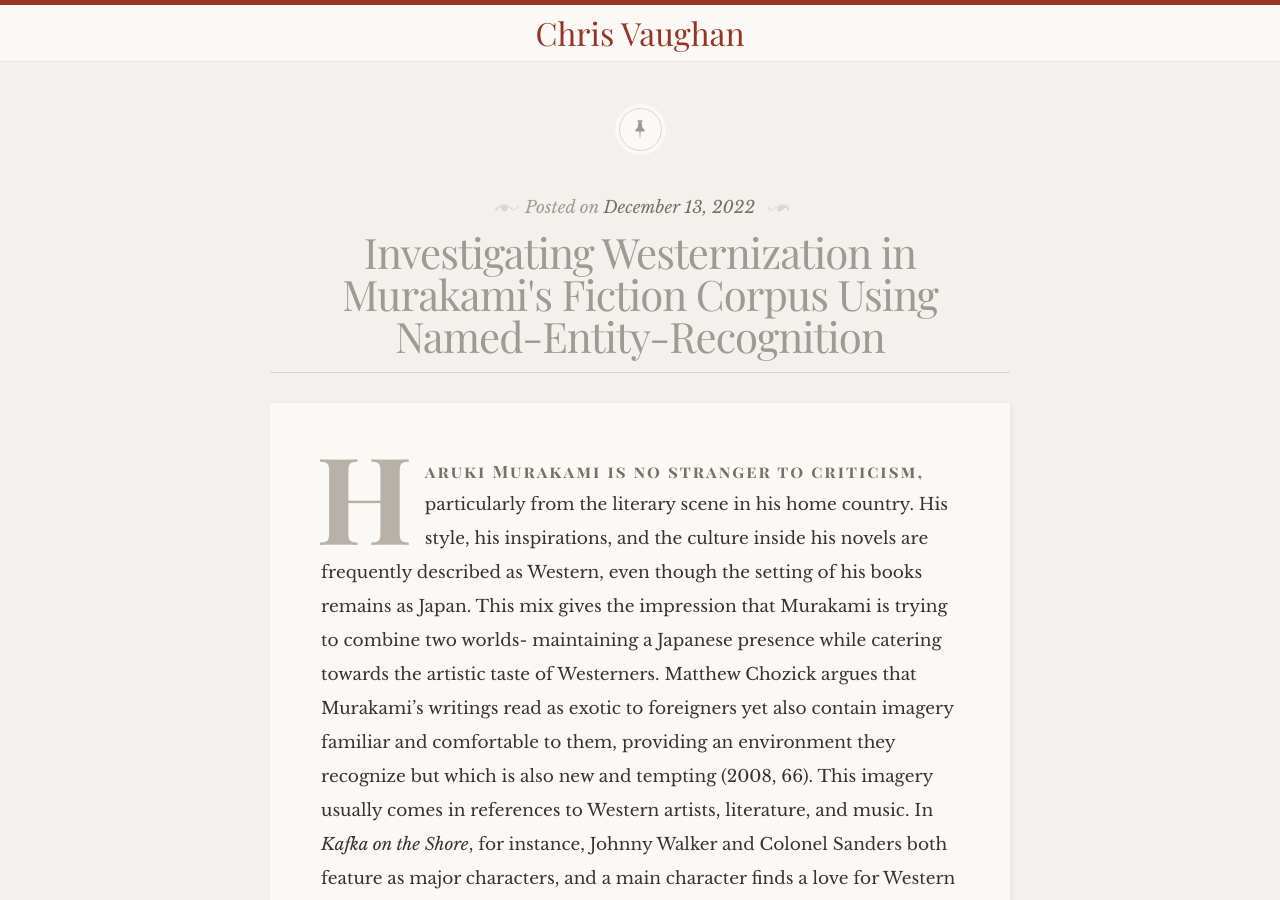
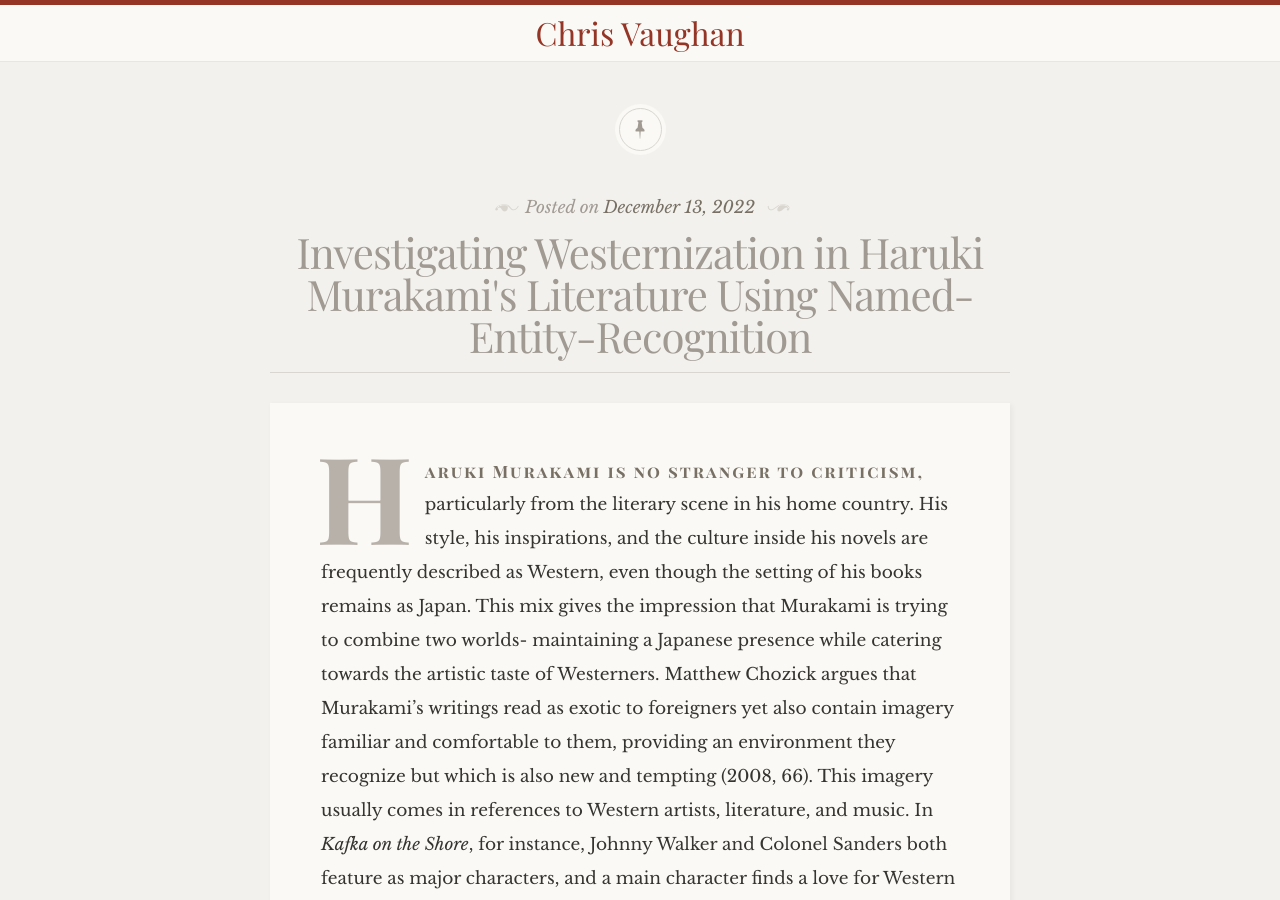
Before and after one commit to cvaughan12/cpvaughan7, a Jekyll site: the page built from _posts/2016-09-01-welcome-to-jekyll.markdown, in a window 1280 px wide and 900 px high. Built offline with Jekyll 4.4.1, drawn with Linux system fonts in a browser that asks for light colours; some web fonts are replaced.

Commit message:
Update 2016-09-01-welcome-to-jekyll.markdown
changed title of post

```diff
--- a/_posts/2016-09-01-welcome-to-jekyll.markdown
+++ b/_posts/2016-09-01-welcome-to-jekyll.markdown
@@ -1,6 +1,6 @@
 ---
 layout: post
-title:  "Investigating Westernization in Murakami's Fiction Corpus Using Named-Entity-Recognition"
+title:  "Investigating Westernization in Haruki Murakami's Literature Using Named-Entity-Recognition"
 date:   2022-12-13 12:00 +0100
 ---
 Haruki Murakami is no stranger to criticism, particularly from the literary scene in his home country. His style, his inspirations, and the culture inside his novels are frequently described as Western, even though the setting of his books remains as Japan. This mix gives the impression that Murakami is trying to combine two worlds- maintaining a Japanese presence while catering towards the artistic taste of Westerners. Matthew Chozick argues that Murakami’s writings read as exotic to foreigners yet also contain imagery familiar and comfortable to them, providing an environment they recognize but which is also new and tempting (2008, 66). This imagery usually comes in references to Western artists, literature, and music. In *Kafka on the Shore*, for instance, Johnny Walker and Colonel Sanders both feature as major characters, and a main character finds a love for Western classical music which he imparts to others. In Murakami’s works, thus, Japanese names seem to have been erased and replaced. Due to this perceived Westernization, Murakami is often described as an outcast among his Japanese peers.
```
